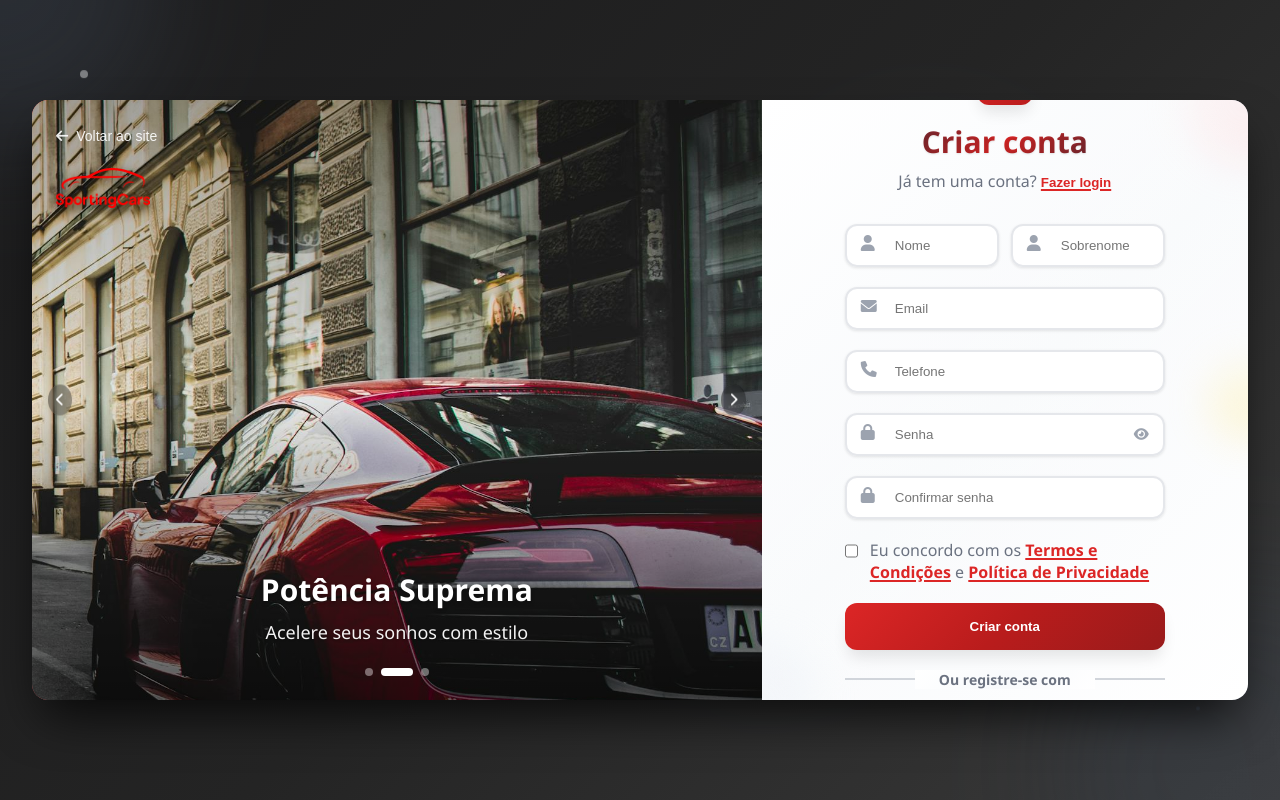
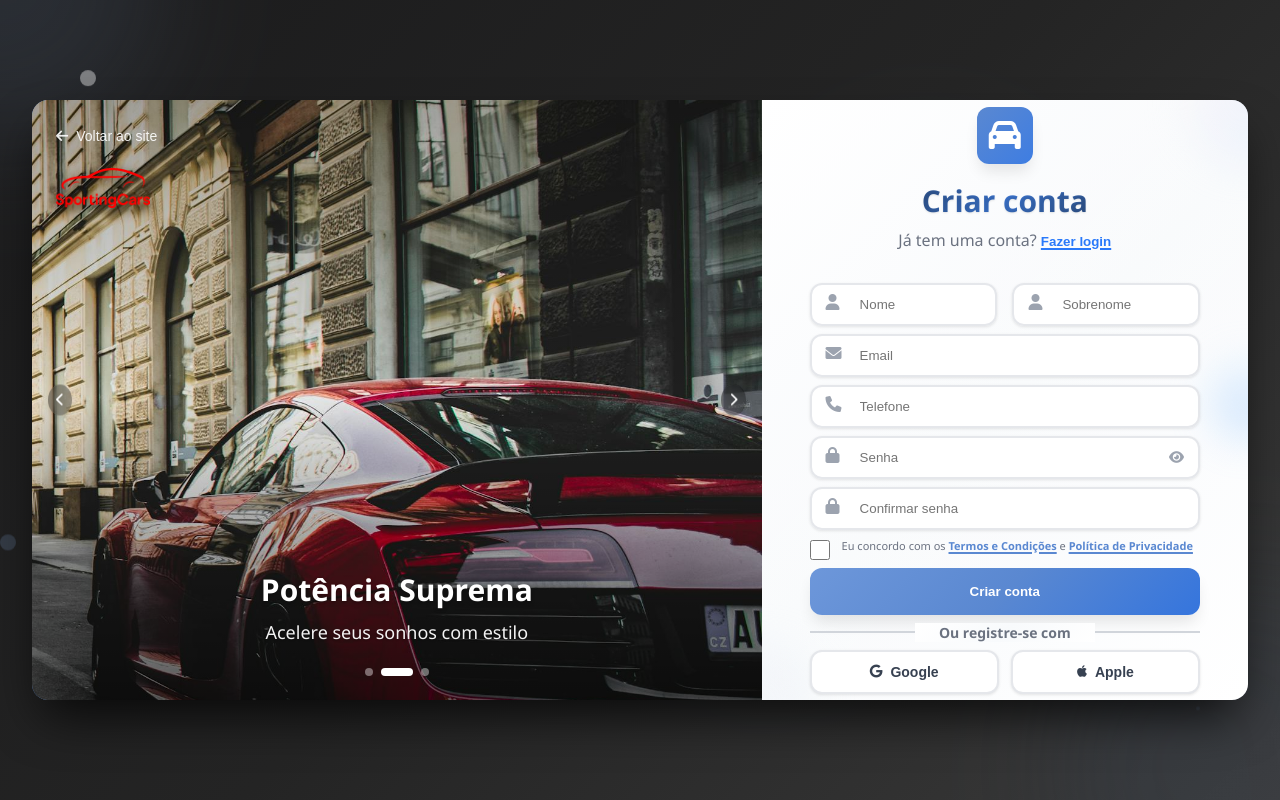
Before and after one commit to MatheusIgorr/loginSporting, a plain HTML site: page index.html in a window 1280 px wide. Both pictures are taken after a click on the button "Criar conta". Drawn offline with Linux system fonts and the light colour scheme.

Commit message:
Update styles.css

```diff
--- a/styles.css
+++ b/styles.css
@@ -1,4 +1,5 @@
 * {
+
     margin: 0;
     padding: 0;
     box-sizing: border-box;
@@ -8,6 +9,7 @@ body {
     font-family: 'Segoe UI', Tahoma, Geneva, Verdana, sans-serif;
     height: 100vh;
     overflow: hidden;
+
 }
 .logo-login img{
     height: 40px;
@@ -95,16 +97,16 @@ body {
 .particle-1 {
     top: 5rem;
     left: 5rem;
-    width: 0.5rem;
-    height: 0.5rem;
+    width: 1rem;
+    height: 1rem;
     animation-delay: 0.3s;
 }
 
 .particle-2 {
     top: 10rem;
     right: 8rem;
-    width: 0.25rem;
-    height: 0.25rem;
+    width: 0.5rem;
+    height: 0.5rem;
     background: rgba(148, 163, 184, 0.5);
     animation-delay: 0.7s;
 }
@@ -126,6 +128,16 @@ body {
     background: rgba(71, 85, 105, 0.5);
     animation-delay: 0.2s;
 }
+
+.particle-5 {
+    bottom: 15rem;
+    right: 1x5rem;
+    width: 1rem;
+    height: 1rem;
+    background: rgba(71, 85, 105, 0.5);
+    animation-delay: 0.2s;
+    }
+
 
 .grid-pattern {
     position: absolute;
@@ -166,13 +178,14 @@ body {
 /* Hero Section */
 .hero-section {
     width: 60%;
-    background: linear-gradient(135deg, #dc2626 0%, #b91c1c 50%, #991b1b 100%);
+    background: linear-gradient(135deg,#426eb4 0%, #2860bb 50%, #0348b8 100%);
     position: relative;
     display: flex;
     flex-direction: column;
     justify-content: space-between;
     overflow: hidden;
 }
+
 
 .hero-overlay {
     position: absolute;
@@ -212,8 +225,6 @@ body {
     display: flex;
     align-items: center;
 }
-
-
 
 .brand-icon i {
     width: 1.5rem;
@@ -289,8 +300,22 @@ body {
     z-index: 20;
     padding: 1.5rem;
     text-align: center;
+
+    /* Começa invisível */
+    opacity: 0;
+    transform: translateY(20px);
+
+    /* Aplica a animação */
+    animation: fadeInUp 1s ease-out forwards;
 }
 
+/* Keyframes para o efeito */
+@keyframes fadeInUp {
+    to {
+        opacity: 1;
+        transform: translateY(0);
+    }
+}
 .hero-title {
     font-size: 1.875rem;
     font-weight: bold;
@@ -357,7 +382,7 @@ body {
     right: 0;
     width: 8rem;
     height: 8rem;
-    background: linear-gradient(135deg, #fef2f2, #fecaca);
+    background: linear-gradient(135deg, #fef2f2, #cadffe);
     transform: translate(4rem, -4rem);
 }
 
@@ -375,7 +400,7 @@ body {
     right: 0;
     width: 5rem;
     height: 5rem;
-    background: linear-gradient(180deg, #fef3c7, #fde68a);
+    background: linear-gradient(180deg, #c7e3fe, #8ac0fd);
     transform: translate(2.5rem, -50%);
 }
 
@@ -387,13 +412,37 @@ body {
 }
 
 .form-container {
-    max-width: 20rem;
-    margin: 0 auto;
+    max-width: 20rem; /* 320px */
     width: 100%;
+    margin-left: auto;
+    margin-right: auto;
+    padding: 1rem;
     position: relative;
     z-index: 10;
+    box-sizing: border-box;
 }
 
+/* Responsivo para telas maiores */
+@media (min-width: 640px) {
+    .form-container {
+        max-width: 24rem; /* 384px */
+    }
+}
+
+@media (min-width: 768px) {
+    .form-container {
+        max-width: 28rem; /* 448px */
+    }
+}
+
+@media (min-width: 1024px) {
+    .form-container {
+        max-width: 32rem; /* 512px */
+    }
+}
+#register{
+    margin-top: 49px;
+}
 .form-header {
     text-align: center;
     margin-bottom: 2rem;
@@ -408,7 +457,7 @@ body {
 
 .form-brand-icon {
     padding: 0.75rem;
-    background: linear-gradient(135deg, #dc2626, #b91c1c);
+    background: linear-gradient(135deg, #5A88D1, #3e7de2);
     border-radius: 0.75rem;
     box-shadow: 0 10px 15px -3px rgba(0, 0, 0, 0.1);
 }
@@ -423,7 +472,7 @@ body {
 .form-title {
     font-size: 1.875rem;
     font-weight: bold;
-    background: linear-gradient(135deg, #1f2937, #dc2626, #1f2937);
+    background: linear-gradient(135deg, #1f2937, #3c75cf, #1f2937);
     background-clip: text;
     -webkit-background-clip: text;
     -webkit-text-fill-color: transparent;
@@ -437,7 +486,7 @@ body {
 }
 
 .toggle-button {
-    color: #dc2626;
+    color: #2979fa;
     font-weight: bold;
     background: none;
     border: none;
@@ -449,7 +498,7 @@ body {
 }
 
 .toggle-button:hover {
-    color: #b91c1c;
+    color: #0158e4;
     text-underline-offset: 4px;
 }
 
@@ -457,13 +506,13 @@ body {
 .login-form {
     display: flex;
     flex-direction: column;
-    gap: 1.25rem;
+    gap: 0.5rem;
 }
 
 .name-fields {
     display: grid;
     grid-template-columns: 1fr 1fr;
-    gap: 0.75rem;
+    gap: 0.95rem;
 }
 
 .input-group {
@@ -506,13 +555,14 @@ body {
 }
 
 .form-input:focus {
-    border-color: #dc2626;
-    box-shadow: 0 0 0 4px rgba(220, 38, 38, 0.2);
+    border-color: #5A88D1;
+    box-shadow: 0 0 0 4px rgba(38, 147, 220, 0.2);  /* essa é uma sombra vermelha */
+
 }
 
 .form-input:focus + .input-icon,
 .input-container:focus-within .input-icon {
-    color: #dc2626;
+    color: #5A88D1;
 }
 
 .password-toggle {
@@ -524,12 +574,12 @@ body {
     border: none;
     color: #9ca3af;
     cursor: pointer;
-    transition: all 0.3s ease;
+
     z-index: 2;
 }
 
 .password-toggle:hover {
-    color: #dc2626;
+    color: #5A88D1;
     transform: translateY(-50%) scale(1.1);
 }
 
@@ -544,21 +594,19 @@ body {
     align-items: center;
     cursor: pointer;
     font-weight: 500;
+    font-size: 11px;
 }
 
 .checkbox {
     width: 1.25rem;
     height: 1.25rem;
-    color: #dc2626;
+    color: #5A88D1;
     border: 2px solid #d1d5db;
     border-radius: 0.375rem;
     margin-right: 0.75rem;
     transition: all 0.3s ease;
 }
 
-.checkbox:focus {
-    box-shadow: 0 0 0 2px #dc2626;
-}
 
 .checkbox-text {
     color: #6b7280;
@@ -570,7 +618,7 @@ body {
 }
 
 .forgot-password {
-    color: #dc2626;
+    color: #5A88D1;
     font-weight: bold;
     background: none;
     border: none;
@@ -582,7 +630,7 @@ body {
 }
 
 .forgot-password:hover {
-    color: #b91c1c;
+    color: #014cc5;
     text-underline-offset: 4px;
 }
 
@@ -595,7 +643,7 @@ body {
 }
 
 .terms-link {
-    color: #dc2626;
+    color: #5A88D1;
     font-weight: bold;
     text-decoration: underline;
     text-decoration-thickness: 2px;
@@ -604,13 +652,13 @@ body {
 }
 
 .terms-link:hover {
-    color: #b91c1c;
+    color: #024abe;
     text-underline-offset: 4px;
 }
 
 .submit-button {
     width: 100%;
-    background: linear-gradient(135deg, #dc2626, #b91c1c, #991b1b);
+    background: linear-gradient(135deg,#6d97da, #5A88D1, #3575dd);
     color: white;
     padding: 1rem 1.5rem;
     border-radius: 0.75rem;
@@ -623,7 +671,7 @@ body {
 }
 
 .submit-button:hover {
-    background: linear-gradient(135deg, #b91c1c, #991b1b, #7f1d1d);
+    background: linear-gradient(135deg, #426eb4, #2860bb, #0348b8);
     transform: scale(1.02);
     box-shadow: 0 20px 25px -5px rgba(0, 0, 0, 0.2);
 }
@@ -675,7 +723,7 @@ body {
 
 .social-button:hover {
     background: #f9fafb;
-    border-color: #d1d5db;
+    border-color: #5A88D1;
     box-shadow: 0 4px 6px -1px rgba(0, 0, 0, 0.1);
 }
 
```
